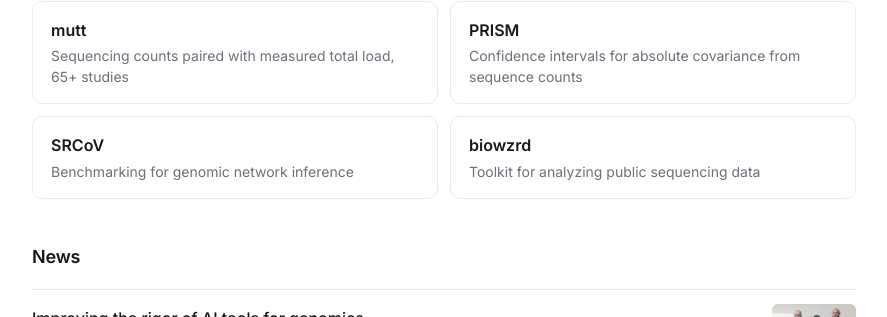
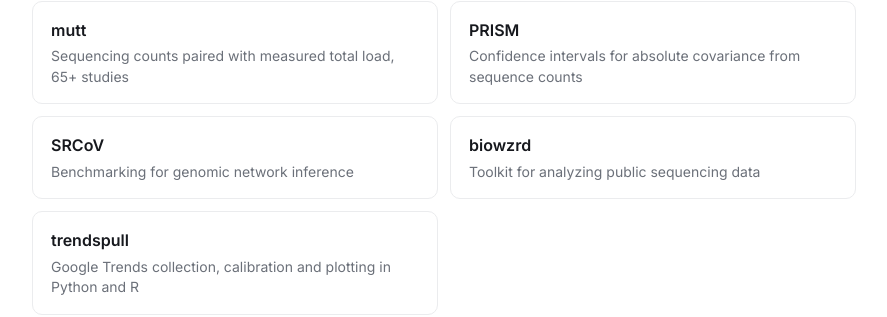
Before and after one commit to maxwellkonnaris/maxwellkonnaris.github.io, a plain HTML site: page index.html in a window 1280 px wide. Shown: the part 635-952 px from the top of the page, without its empty margins (196-1083 px from the left). Drawn offline with Linux system fonts and the light colour scheme.

Commit message:
Add trendspull to selected software

```diff
--- a/index.html
+++ b/index.html
@@ -58,6 +58,7 @@
       <li><span class="t">PRISM</span><span class="s">Confidence intervals for absolute covariance from sequence counts</span></li>
       <li><span class="t">SRCoV</span><span class="s">Benchmarking for genomic network inference</span></li>
       <li><span class="t">biowzrd</span><span class="s">Toolkit for analyzing public sequencing data</span></li>
+      <li><a class="t" href="https://github.com/maxwellkonnaris/googletrends">trendspull</a><span class="s">Google Trends collection, calibration and plotting in Python and R</span></li>
     </ul>
   </section>
 
```
